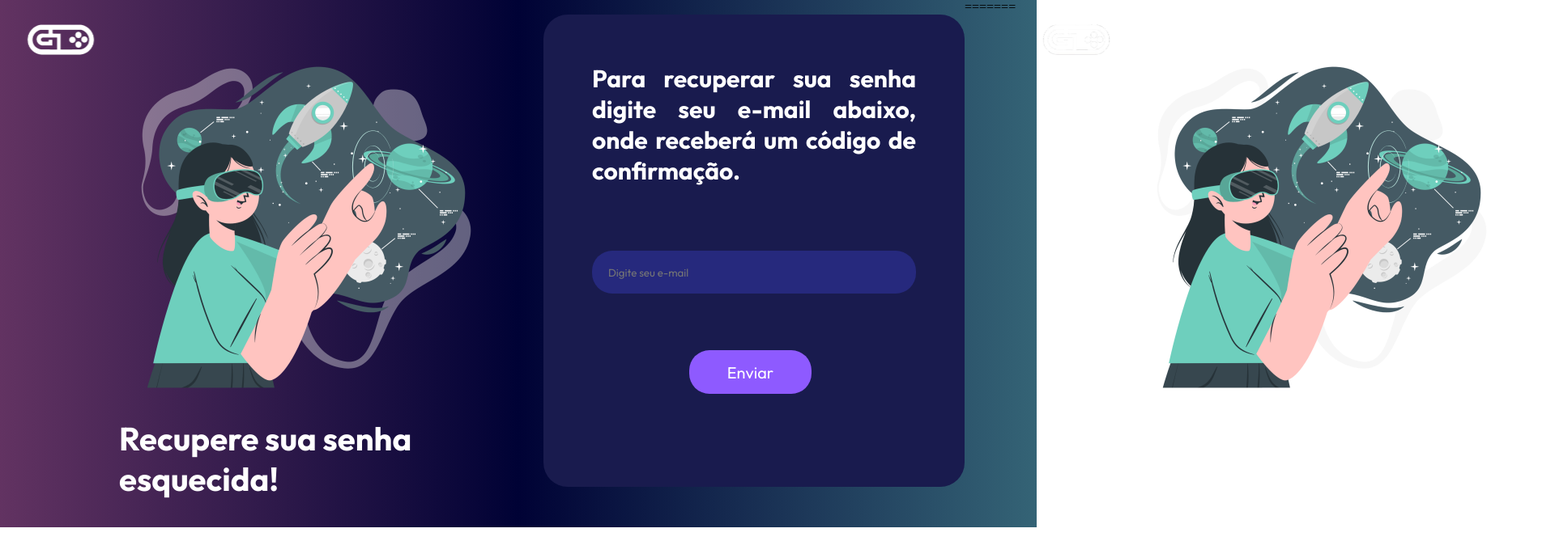
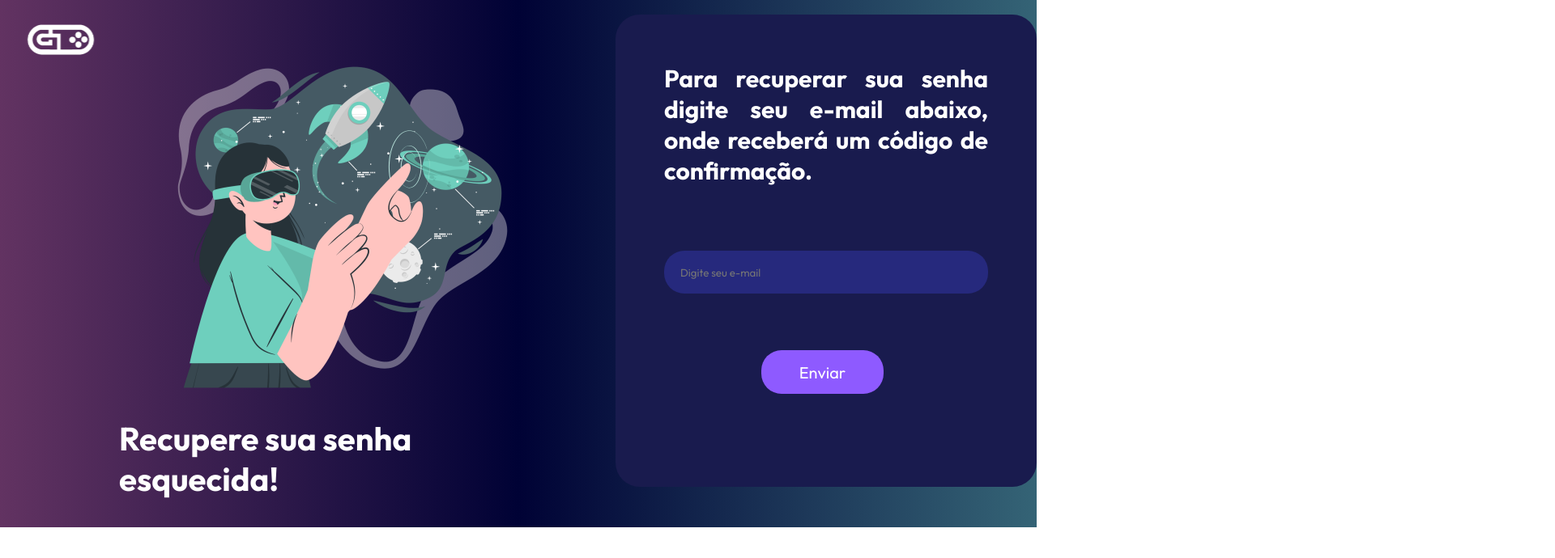
Before and after one commit to guilhermebianchini/Project, a plain HTML site: page password-forgotten.html in a window 1280 px wide. Shown: the top 690 px of the page at 81% size, 1920 px wide, since content can reach past the window. Drawn offline with Linux system fonts and the light colour scheme.

Commit message:
Atualização - Maior

```diff
--- a/password-forgotten.html
+++ b/password-forgotten.html
@@ -1,33 +1,3 @@
-<!DOCTYPE html>
-<html lang="pt-br">
-<head>
-    <meta charset="UTF-8">
-    <meta name="viewport" content="width=device-width, initial-scale=1.0">
-    <title>Recupere sua senha</title>
-    <link rel="stylesheet" href="password-forgotten.css">
-    <link rel="icon" type="image/png" sizes="32x32" href="img/favicon-32x32.png">
-    <link rel="icon" type="image/png" sizes="16x16" href="img/favicon-16x16.png">
-    <link rel="manifest" href="/site.webmanifest">
-</head>
-<body>
-    <header>
-        <div class="container-logo">
-            <div class="logo-imagem"><a href="home.html"><img src="img/logo.png" alt="logo" id="log"></a></div>
-    </header>
-    <section>
-        <div class="container-img">
-            <div><img src="img/login1.png" alt="imagem" id="img"></div>
-            <h1>Recupere sua senha esquecida!</h1>
-        </div>
-
-        <div class="container-login">
-            <h2>Para recuperar sua senha digite seu e-mail abaixo, onde receberá um código de confirmação.</h2>
-            <input type="email" name="email" id="email" placeholder="Digite seu e-mail"> <br>
-            <button id="btn"><a id="enviar" href="home.html">Enviar</a></button>
-        </div>
-    </section>
-</body>
-=======
 <!DOCTYPE html>
 <html lang="pt-br">
 <head>
```
